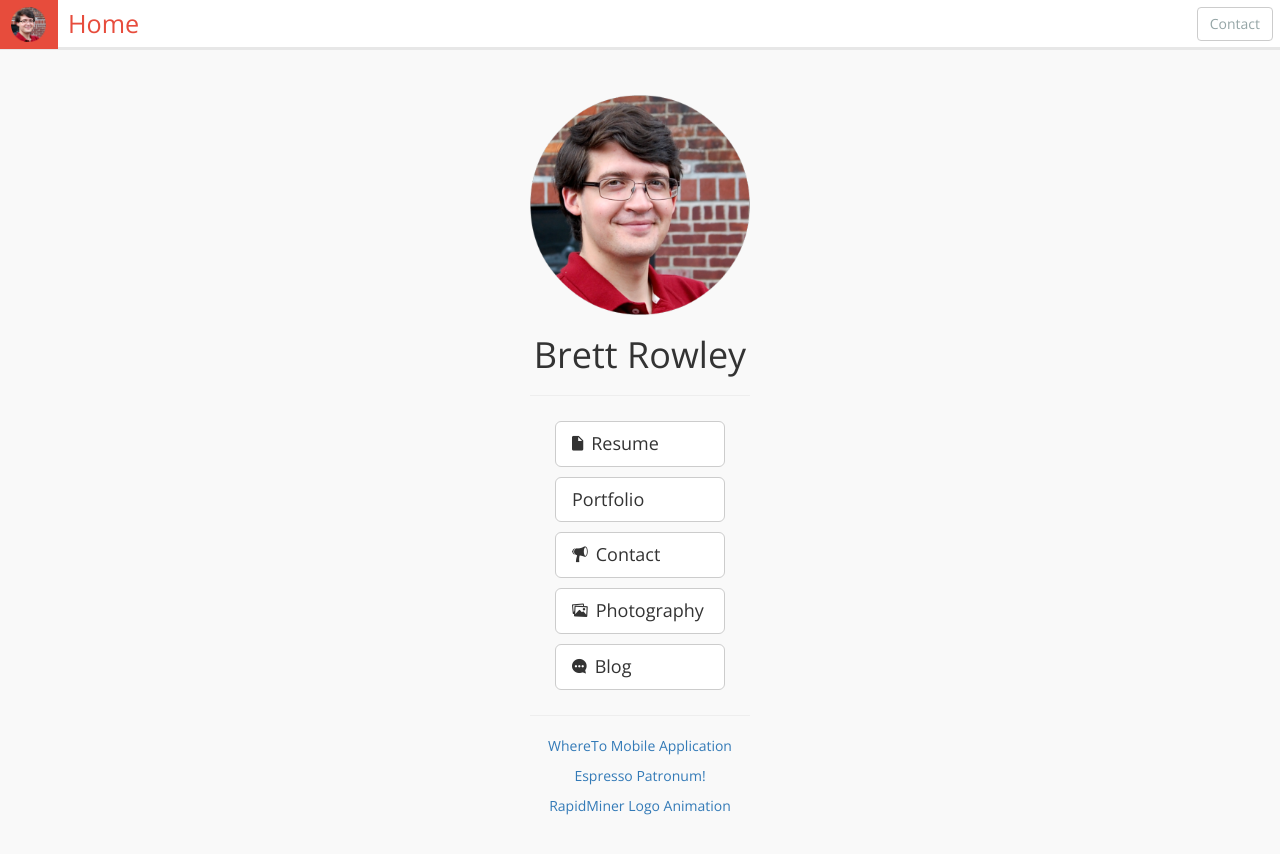
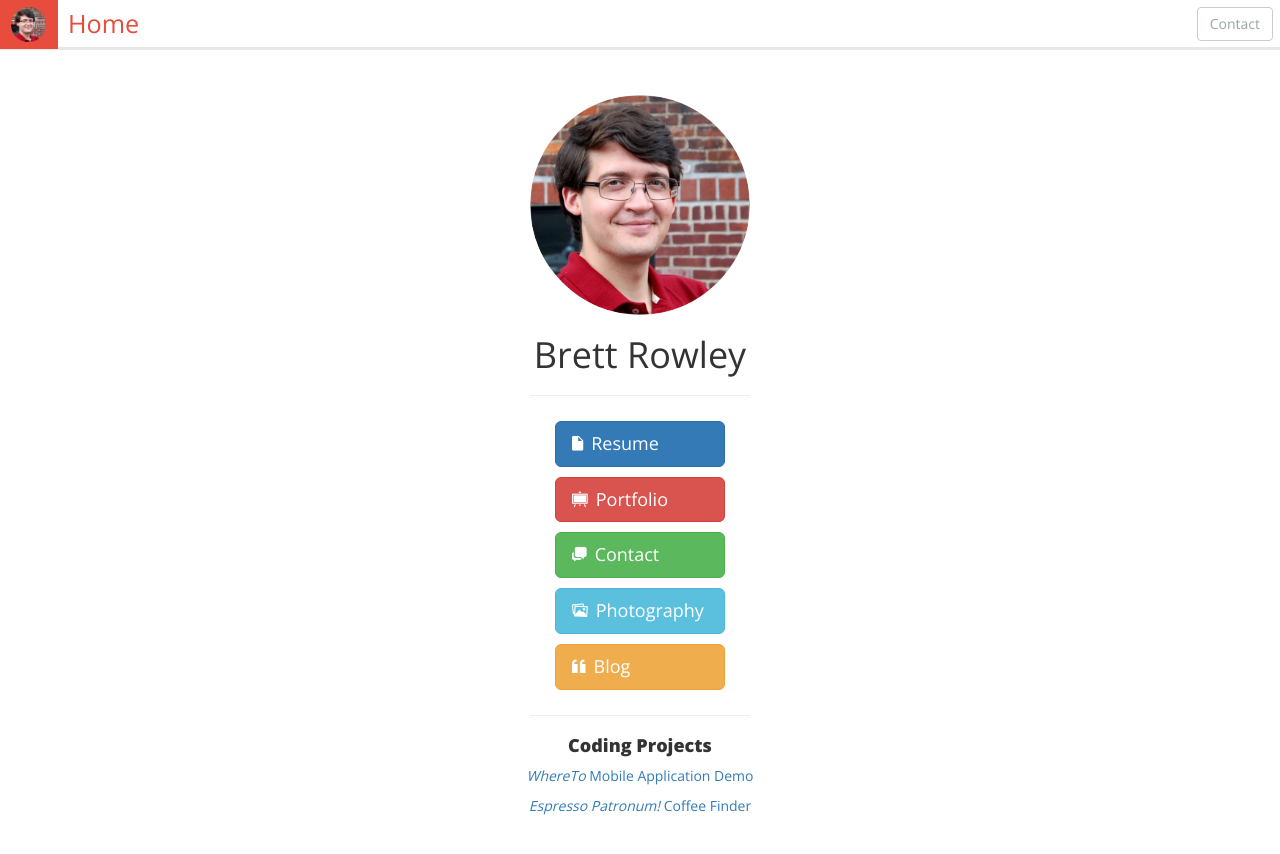
Before and after one commit to brettrowley/brettrowley.github.io, a Jekyll site: the page built from index.html, in a window 1280 px wide. Shown: the top 854 px of the page. Built offline with Jekyll 4.4.1, drawn with Linux system fonts in a browser that asks for light colours; some web fonts are replaced.

Commit message:
Homepage updates

```diff
--- a/assets/css/browley.css
+++ b/assets/css/browley.css
@@ -5,7 +5,7 @@
 
 	body{
 		font-family: 'Open Sans', sans-serif !important;
-		background: #F9F9F9 !important;
+		/*background: #F9F9F9 !important;*/
 		padding-bottom: 30px;}
 
 	#header{
--- a/index.html
+++ b/index.html
@@ -27,28 +27,32 @@ title: Home
     width: 220px;
   }
 
+  #profile_photo{border-radius: 50%;}
+
+  #header-text{font-weight: 300;}
+
   </style>
 
   <img id="profile_photo" src="/assets/img/profile_pic.png" style="height: 220px; margin-top: 5vh"/>
 
-  <h1>Brett Rowley</h1>
+  <h1 id="header-text">Brett Rowley</h1>
 
   <hr>
 
-  <a class="btn btn-default btn-lg" type="button" href="/resume"><i class="ion-android-document"></i>Resume</a><br>
+  <a class="btn btn-primary btn-lg" type="button" href="/resume"><i class="ion-android-document"></i>Resume</a><br>
 
-  <a class="btn btn-default btn-lg" type="button" href="#">Portfolio</a><br>
+  <a class="btn btn-danger btn-lg" type="button" href="/portfolio.pdf"><i class="ion-easel"></i>Portfolio</a><br>
 
-  <a class="btn btn-default btn-lg" type="button" href="/contact"><i class="ion-speakerphone"></i>Contact</a><br>
+  <a class="btn btn-success btn-lg" type="button" href="/contact"><i class="ion-chatboxes"></i>Contact</a><br>
 
-  <a class="btn btn-default btn-lg" type="button" href="/photography"><i class="ion-images"></i>Photography</a><br>
+  <a class="btn btn-info btn-lg" type="button" href="/photography"><i class="ion-images"></i>Photography</a><br>
 
-  <a class="btn btn-default btn-lg" type="button" href="/blog"><i class="ion-chatbubble-working"></i>Blog</a><br>
+  <a class="btn btn-warning btn-lg" type="button" href="/blog"><i class="ion-quote"></i>Blog</a><br>
 
   <hr>
 
-  <a class="project-link" href="/coding/WhereTo">WhereTo Mobile Application</a>
+  <h4><strong>Coding Projects</strong></h4>
 
-  <a class="project-link" href="/coding/Espresso">Espresso Patronum!</a>
+  <a class="project-link" href="/coding/whereto"><em>WhereTo</em> Mobile Application Demo</a>
 
-  <a class="project-link" href="/coding/Animation">RapidMiner Logo Animation</a>
+  <a class="project-link" href="/coding/espresso"><em>Espresso Patronum!</em> Coffee Finder</a>
```
Also changed, not shown: photography/index.html (+18 -1 lines), 2 other files.
